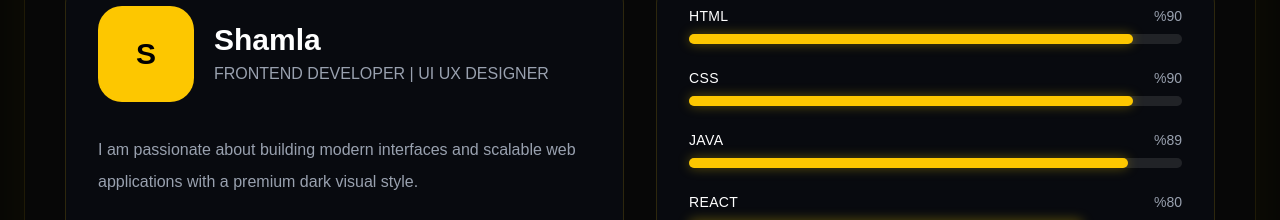
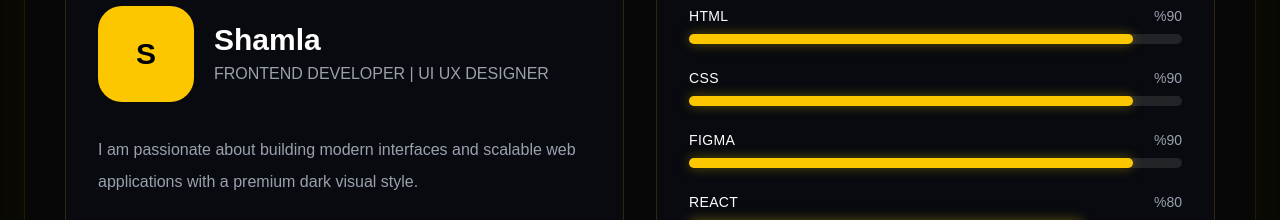
Before and after one commit to shamlasadikeen/my-newapp, a Next.js app: page / in a window 1280 px wide. Shown: the part 1720-1940 px from the top of the page. Built offline with nearby package versions, Linux system fonts and the light colour scheme.

Commit message:
Updated skills section

```diff
--- a/components/Skills.tsx
+++ b/components/Skills.tsx
@@ -6,7 +6,7 @@ type Skill = {
 const skills: Skill[] = [
   { name: "HTML", value: 90 },
   { name: "CSS", value: 90 },
-  { name: "JAVA", value: 89 },
+  { name: "FIGMA", value: 90 },
   { name: "REACT", value: 80 },
   { name: "ADOBE", value: 85 },
 ];
```
